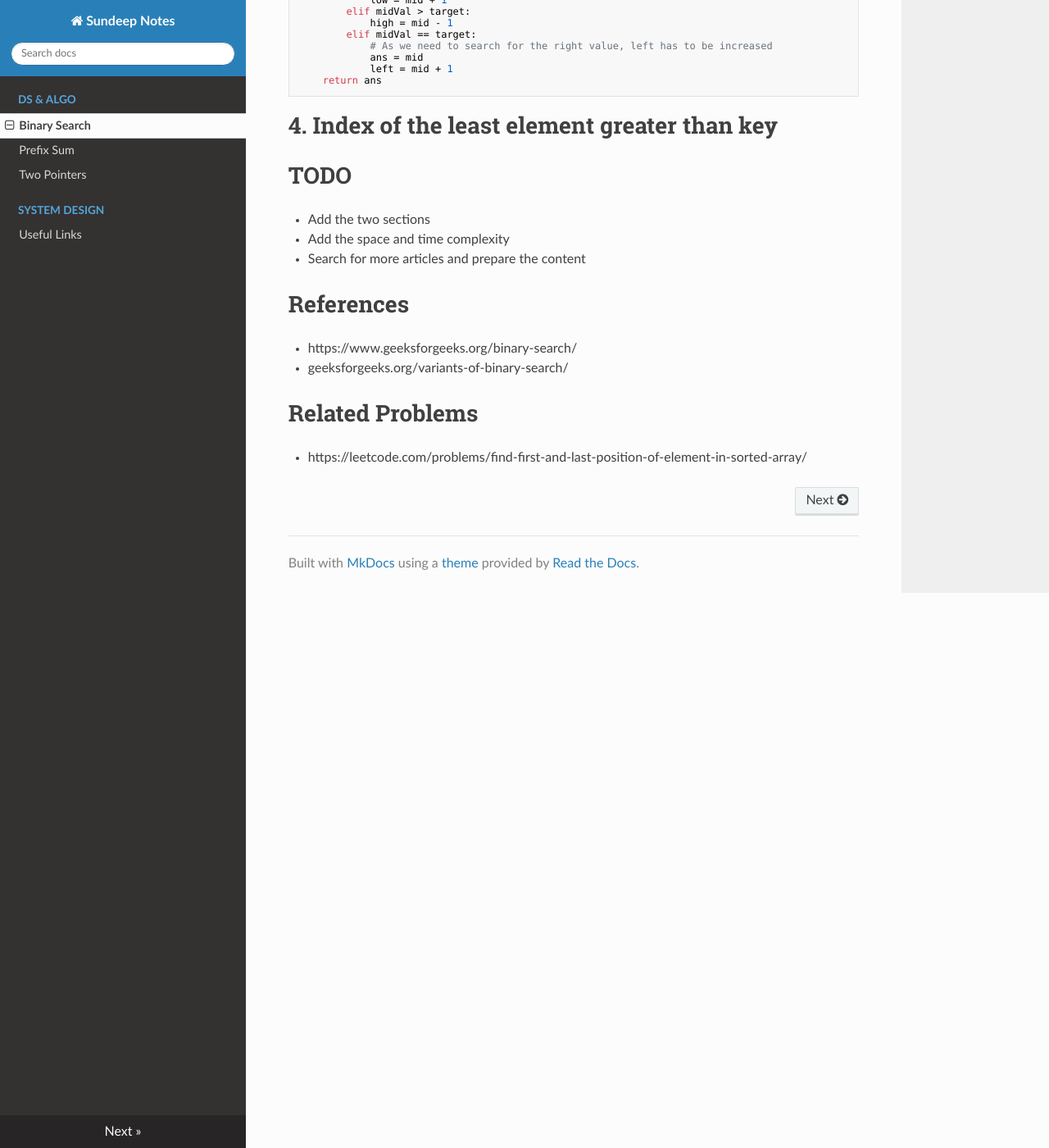
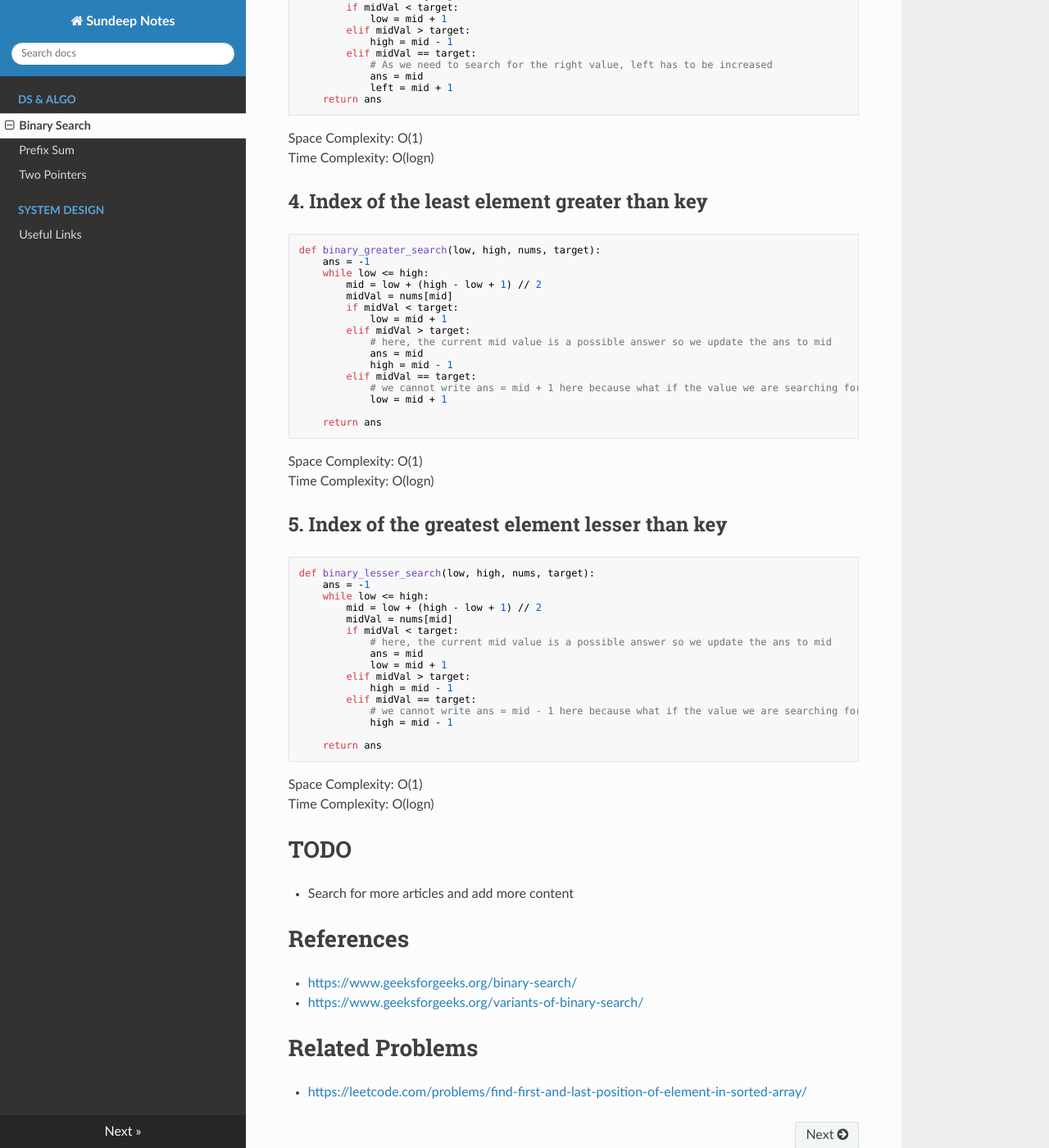
Before and after one commit to gsundeep-tech/notes, an MkDocs documentation site: the page built from docs/ds_and_algo/binary_search.md, in a window 1280 px wide and 1400 px high, scrolled down 2297 px. Shown: the whole window at 82% size. Built offline with MkDocs 1.6.1, drawn with Linux system fonts in a browser that asks for light colours; nearby versions of some CDN libraries; some of the changed text lies outside the part shown.

Commit message:
Adding binary search content

````diff
--- a/docs/ds_and_algo/binary_search.md
+++ b/docs/ds_and_algo/binary_search.md
@@ -1,8 +1,5 @@
 # Binary Search
 Binary search is a searching algorithm when the elements follow a certain order/pattern
-
-<br />
-
 
 # Basic Syntax
 
@@ -58,9 +55,8 @@ In the one dimensional array, we can observe the following patterns of binary se
 4. Index of the least element greater than key
 5. Index of the greatest element lesser than key
 
-<br />
 
-# 1. Index of a key
+## 1. Index of a key
 
 use the basic syntax to find the key
 
@@ -81,7 +77,10 @@ def binary_search(low, high, nums, target):
     return ans
 ```
 
-# 2. Index the left most key (or first target key) if duplicates are present
+Space Complexity: O(1)
+Time Complexity: O(logn)
+
+## 2. Index the left most key (or first target key) if duplicates are present
 
 As we want to search for the left most key or the first key, we need to decrease the right value so that out window is closer to the left side of the nums
 
@@ -102,7 +101,10 @@ def binary_left_search(low, high, nums, target):
     return ans
 ```
 
-# 3. Index the right most key (or last target key) if duplicates are present
+Space Complexity: O(1)
+Time Complexity: O(logn)
+
+## 3. Index the right most key (or last target key) if duplicates are present
 
 As we want to search for the right most key or the last key, we need to increase the left value so that out window is closer to the right side of the nums
 
@@ -123,20 +125,63 @@ def binary_right_search(low, high, nums, target):
     return ans
 ```
 
-# 4. Index of the least element greater than key
+Space Complexity: O(1)
+Time Complexity: O(logn)
 
+## 4. Index of the least element greater than key
 
+``` python
+def binary_greater_search(low, high, nums, target):
+    ans = -1
+    while low <= high:
+        mid = low + (high - low + 1) // 2
+        midVal = nums[mid]
+        if midVal < target:
+            low = mid + 1
+        elif midVal > target:
+            # here, the current mid value is a possible answer so we update the ans to mid
+            ans = mid
+            high = mid - 1
+        elif midVal == target:
+            # we cannot write ans = mid + 1 here because what if the value we are searching for is the last element and there is no greater element than that last element, So instead we update the window to the right side
+            low = mid + 1
+
+    return ans
+```
+
+Space Complexity: O(1)
+Time Complexity: O(logn)
+
+## 5. Index of the greatest element lesser than key
+
+``` python
+def binary_lesser_search(low, high, nums, target):
+    ans = -1
+    while low <= high:
+        mid = low + (high - low + 1) // 2
+        midVal = nums[mid]
+        if midVal < target:
+            # here, the current mid value is a possible answer so we update the ans to mid
+            ans = mid
+            low = mid + 1
+        elif midVal > target:
+            high = mid - 1
+        elif midVal == target:
+            # we cannot write ans = mid - 1 here because what if the value we are searching for is the first element and there is no lesser element than that first element, So instead we update the window to the left side
+            high = mid - 1
+
+    return ans
+```
+
+Space Complexity: O(1)
+Time Complexity: O(logn)
 
 # TODO
-- Add the two sections
-- Add the space and time complexity
-- Search for more articles and prepare the content
-
-
+- Search for more articles and add more content
 
 # References
-- https://www.geeksforgeeks.org/binary-search/
-- geeksforgeeks.org/variants-of-binary-search/
+- [https://www.geeksforgeeks.org/binary-search/](https://www.geeksforgeeks.org/binary-search/)
+- [https://www.geeksforgeeks.org/variants-of-binary-search/](https://www.geeksforgeeks.org/variants-of-binary-search/)
 
 # Related Problems
-- https://leetcode.com/problems/find-first-and-last-position-of-element-in-sorted-array/
+- [https://leetcode.com/problems/find-first-and-last-position-of-element-in-sorted-array/](https://leetcode.com/problems/find-first-and-last-position-of-element-in-sorted-array/)
````
